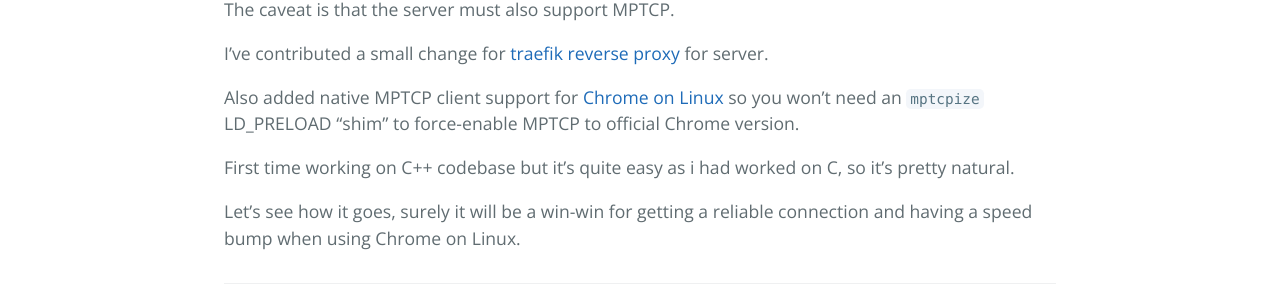
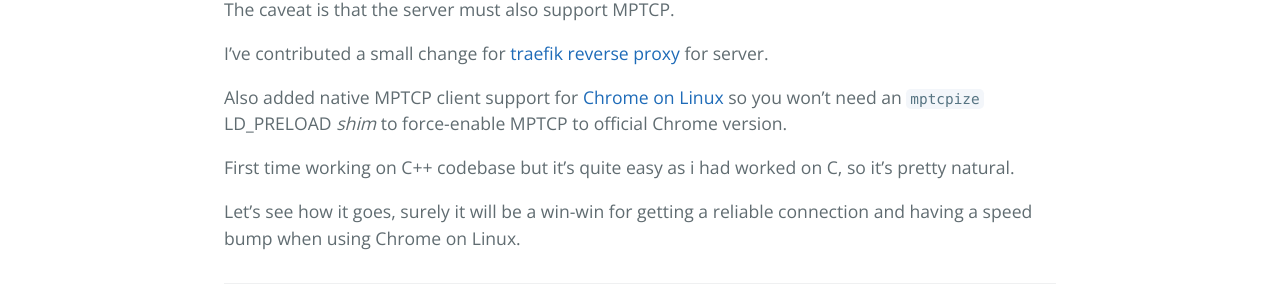
Before and after one commit to muhammadn/muhammadn.github.io, a Jekyll site: the page built from _posts/2025-03-16-what-is-mptcp-and-implementations-for-traefik-and-chrome-on-linux.md, in a window 1280 px wide. Shown: the part 819-1125 px from the top of the page. Built offline with Jekyll 4.4.1, drawn with Linux system fonts in a browser that asks for light colours.

Commit message:
proofreading

```diff
--- a/_posts/2025-03-16-what-is-mptcp-and-implementations-for-traefik-and-chrome-on-linux.md
+++ b/_posts/2025-03-16-what-is-mptcp-and-implementations-for-traefik-and-chrome-on-linux.md
@@ -21,7 +21,7 @@ The caveat is that the server must also support MPTCP.
 
 I've contributed a small change for [traefik reverse proxy](https://github.com/traefik/traefik/pull/11601) for server.
 
-Also added native MPTCP client support for [Chrome on Linux](https://chromium-review.googlesource.com/c/chromium/src/+/6355767) so you won't need an `mptcpize` LD_PRELOAD "shim" to force-enable MPTCP to official Chrome version.
+Also added native MPTCP client support for [Chrome on Linux](https://chromium-review.googlesource.com/c/chromium/src/+/6355767) so you won't need an `mptcpize` LD_PRELOAD *shim* to force-enable MPTCP to official Chrome version.
 
 First time working on C++ codebase but it's quite easy as i had worked on C, so it's pretty natural.
 
```
